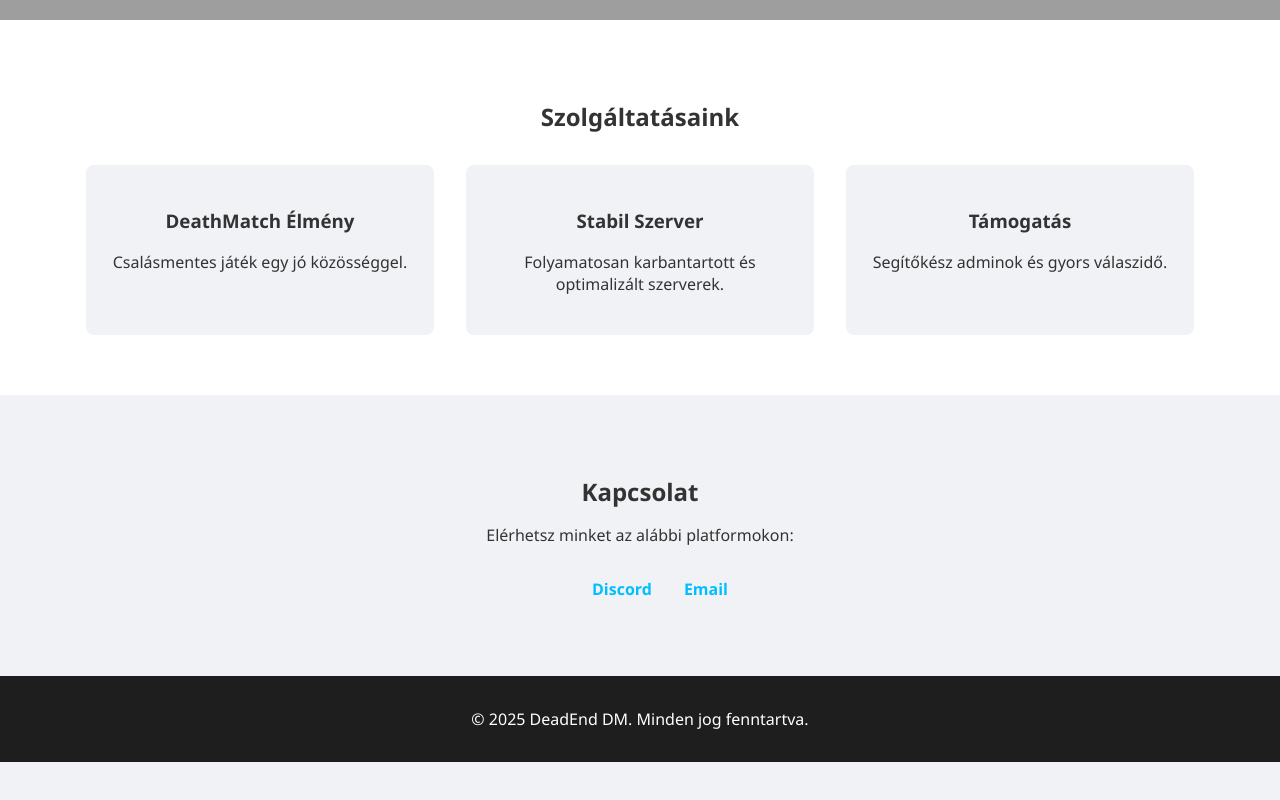
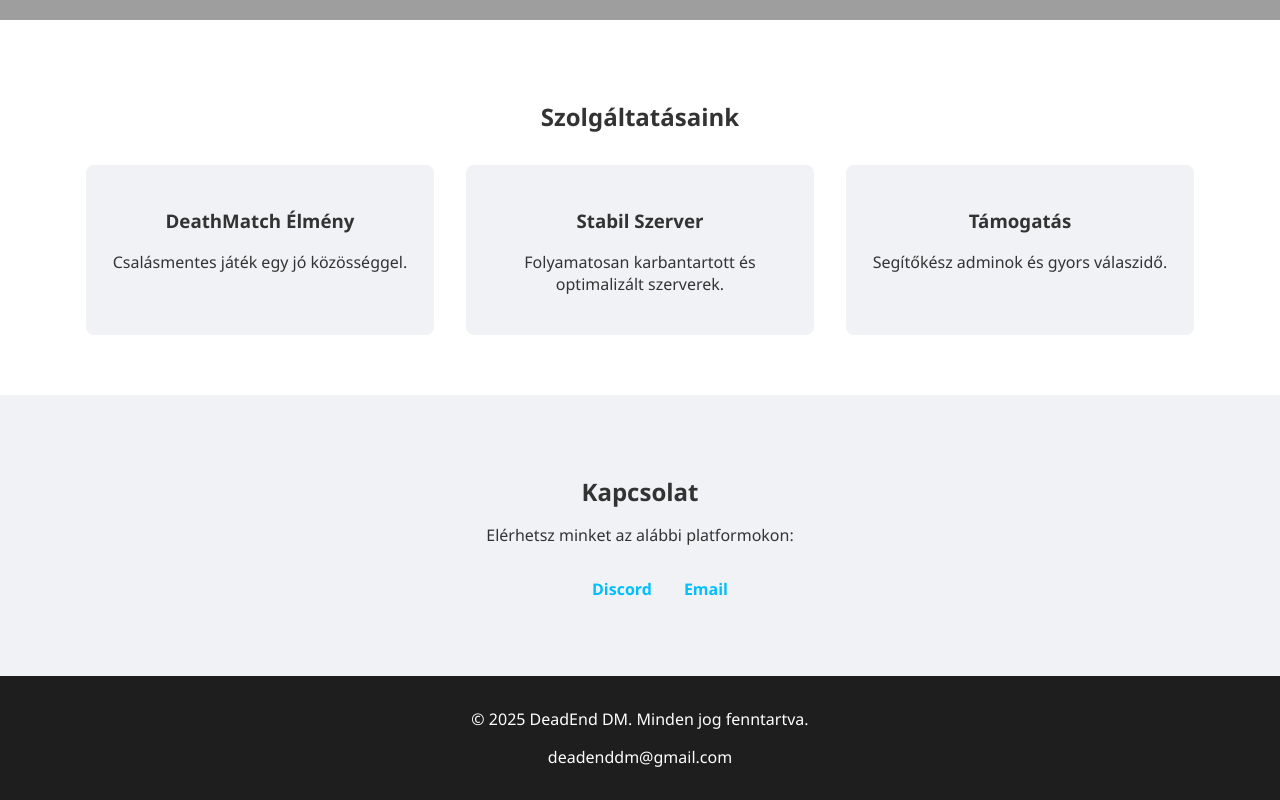
Before and after one commit to DeadEndDM/Deadend-DM.com, a plain HTML site: page index.html in a window 1280 px wide. Shown: the part 471-1271 px from the top of the page. Before the commit the page ends 1233 px from the top, so only its background shows below. Drawn offline with Linux system fonts and the light colour scheme; grey boxes are pictures that could not be loaded.

Commit message:
Update index.html

```diff
--- a/index.html
+++ b/index.html
@@ -66,6 +66,7 @@
   <footer class="footer">
     <div class="container">
       <p>&copy; 2025 DeadEnd DM. Minden jog fenntartva.</p>
+      <p> deadenddm@gmail.com</p>
     </div>
   </footer>
 
```
